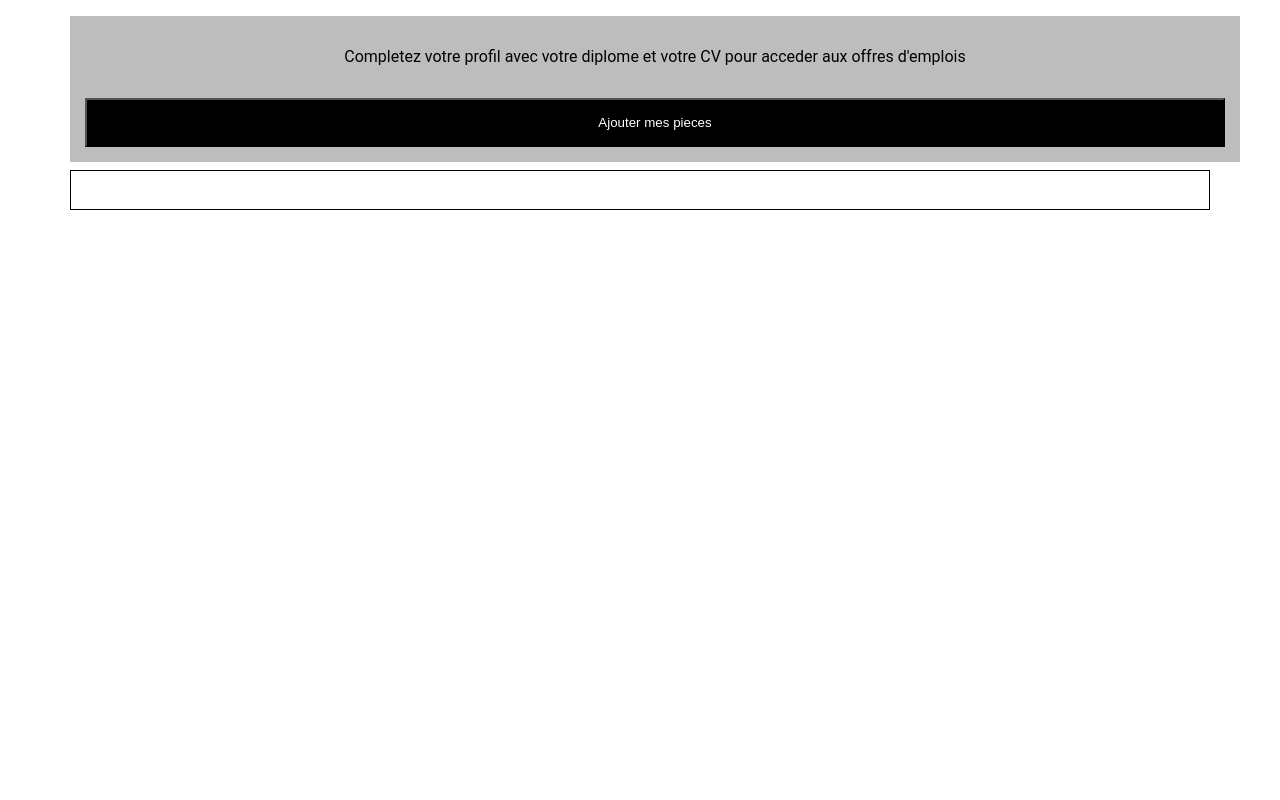
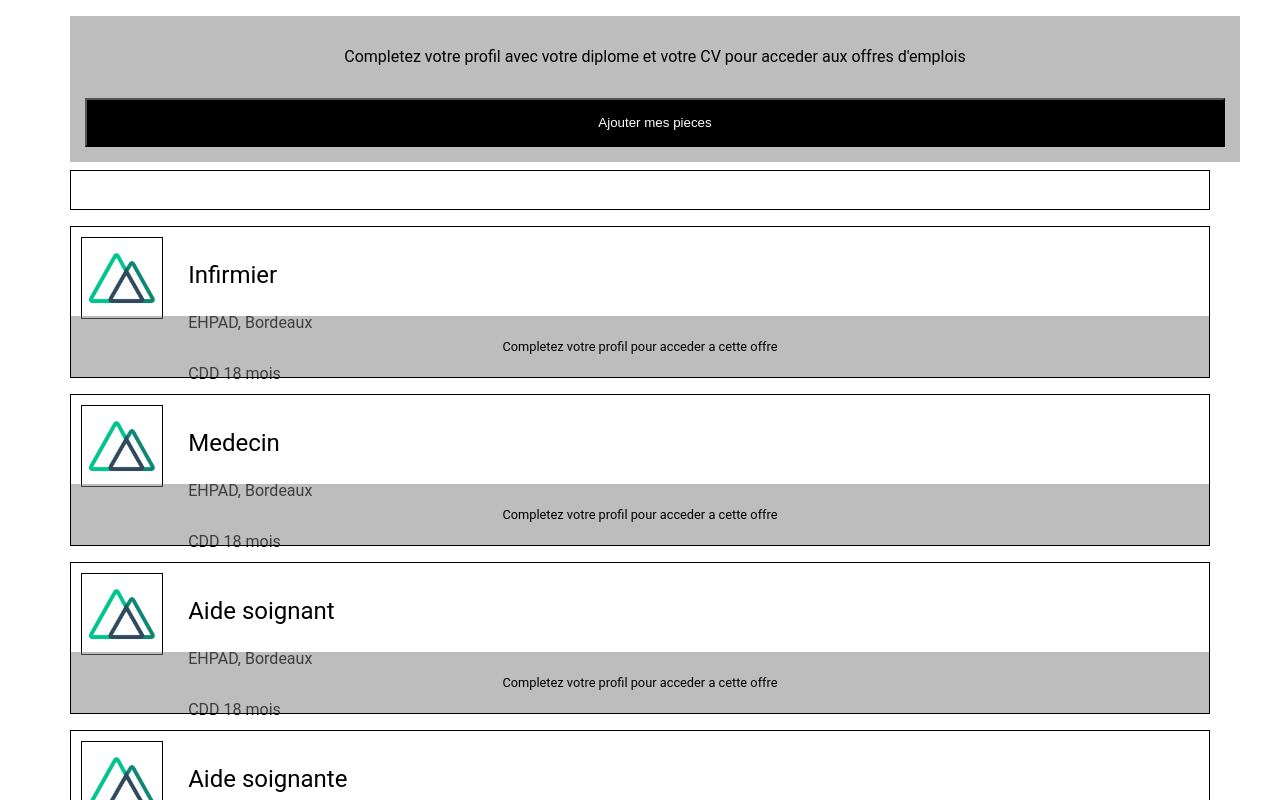
Before and after one commit to StanDelamourd/poc-nuxt, a Nuxt app: page /offers in a window 1280 px wide. Shown: the top 800 px of the page. Built offline with nearby package versions, Linux system fonts and the light colour scheme.

Commit message:
Add offer component to offers page

```diff
--- /dev/null
+++ b/components/offer/index.vue
@@ -0,0 +1,63 @@
+<template>
+  <div class="card__offer">
+    <img src="icon.png" alt="check"/>
+    <div class="informations">
+      <h3>{{offer.profession}}</h3>
+      <p class="place">{{offer.place}}</p>
+      <p>{{offer.type}} {{offer.time}}</p>
+    </div>
+    <div class="popup">
+      <p>Completez votre profil pour acceder a cette offre</p>
+    </div>
+  </div>
+</template>
+
+<script>
+export default {
+  name: "offer",
+  props:{
+    offer: {
+      type: Object,
+      required: true
+    }
+  }
+}
+</script>>
+
+<style scoped>
+  .place {
+    padding-bottom: 2vh;
+  }
+  .popup{
+    position: absolute;
+    bottom: 0;
+    left: 0;
+    right: 0;
+    padding: 10px;
+    background: rgba(125, 125, 125, .5);
+    text-align:center;
+    font-size: .8em;
+  }
+  img {
+    border: 1px solid black;
+    height: 80px;
+  }
+  .informations {
+    margin-left: 2vw;
+    height: 80px;
+  }
+  h3 {
+    font-size: 1.5em;
+    font-weight: 400;
+  }
+  .card__offer{
+    position:relative;
+    display: flex;
+    padding: 10px;
+    box-sizing: border-box;
+    width: 100%;
+    height: 19vh;
+    margin-top: 2vh;
+    border: 1px solid black;
+  }
+</style>
--- a/pages/offers/index.vue
+++ b/pages/offers/index.vue
@@ -7,12 +7,12 @@
     <div class="filters">
       <input type="search">
       <div class="filters__select">
-        <Filter :datas="times" />
-        <Filter :datas="missions" />
+        <!-- <Filter :datas="times" />
+        <Filter :datas="missions" /> -->
       </div>
     </div>
     <div class="offers">
-
+      <Offer v-for="offer in offers" :key="offer.profession" :offer="offer"/>
     </div>
   </div>
 </template>
@@ -20,11 +20,13 @@
 <script>
 import Button from '../../components/button';
 import Filter from '../../components/filter';
+import Offer from '../../components/offer';
 
 export default {
   components:{
     Button,
-    Filter
+    Filter,
+    Offer
   },
   data(){
     return {
@@ -61,31 +63,31 @@ export default {
           time: '18 mois'
         },
         {
-          profession: 'Infirmier',
+          profession: 'Medecin',
           place: 'EHPAD, Bordeaux',
           type: 'CDD',
           time: '18 mois'
         },
         {
-          profession: 'Infirmier',
+          profession: 'Aide soignant',
           place: 'EHPAD, Bordeaux',
           type: 'CDD',
           time: '18 mois'
         },
         {
-          profession: 'Infirmier',
+          profession: 'Aide soignante',
           place: 'EHPAD, Bordeaux',
           type: 'CDD',
           time: '18 mois'
         },
         {
-          profession: 'Infirmier',
+          profession: 'Auxiliaire de puericulture',
           place: 'EHPAD, Bordeaux',
           type: 'CDD',
           time: '18 mois'
         },
         {
-          profession: 'Infirmier',
+          profession: 'Pharmacien',
           place: 'EHPAD, Bordeaux',
           type: 'CDD',
           time: '18 mois'
```
